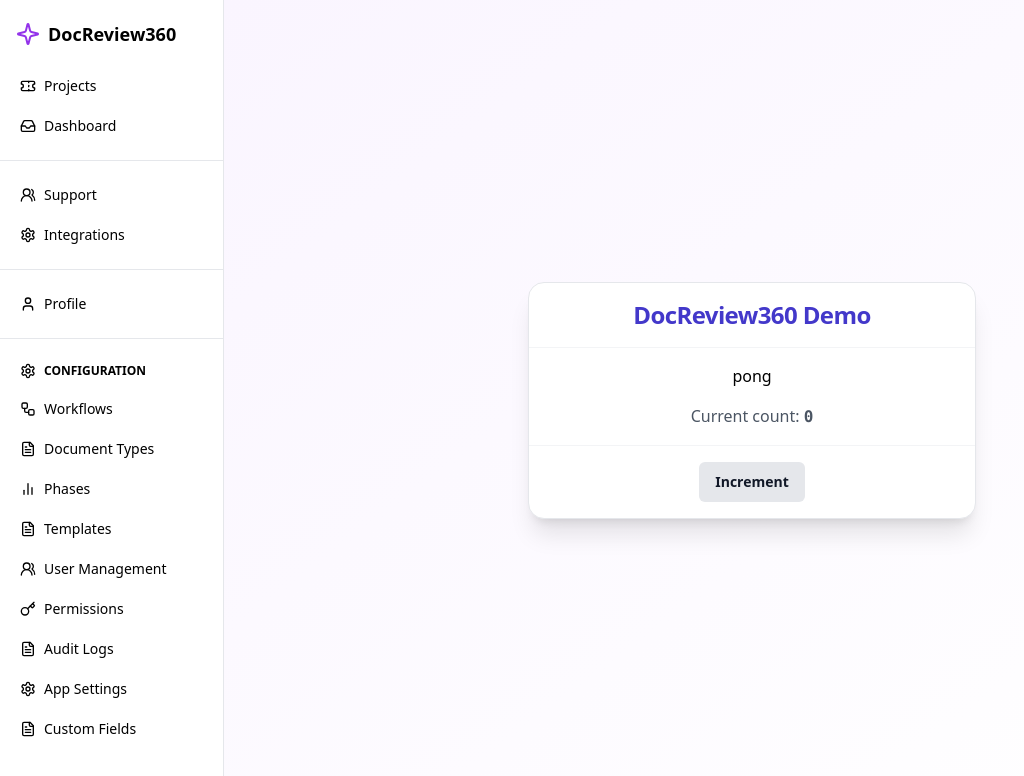
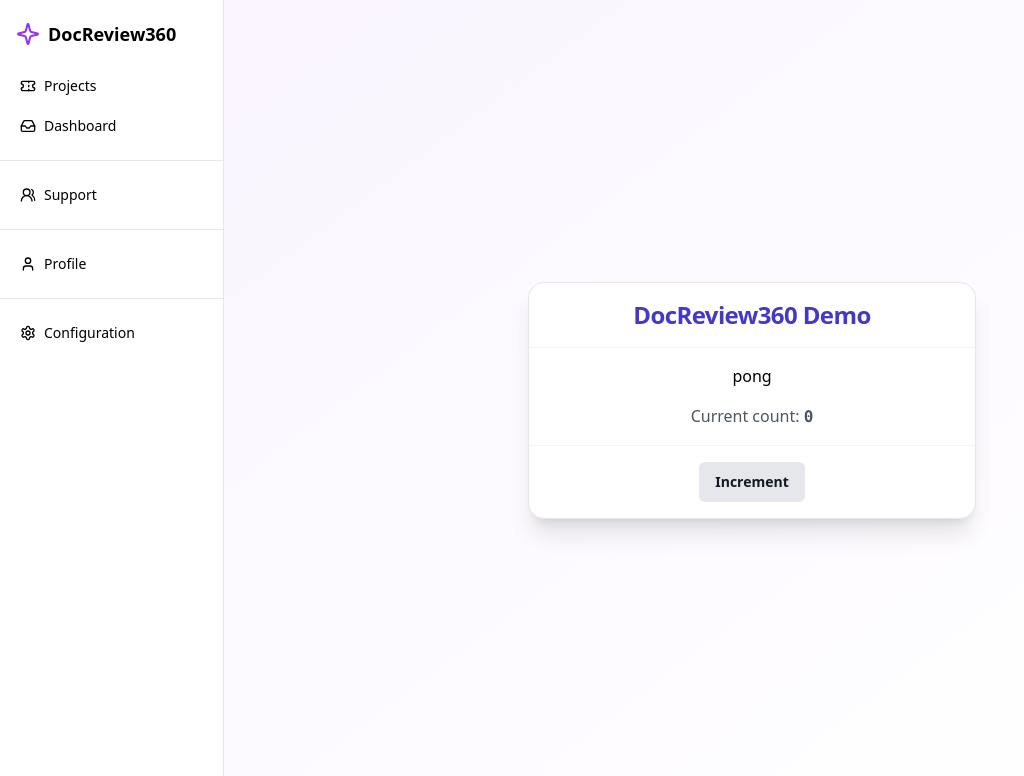
Before and after one commit to eputnam77/DocReview360, a Next.js app in the folder frontend/: page / in a window 1280 px wide. Shown: the top 776 px of the page, without its empty margins (0-1024 px from the left). Built offline with nearby package versions, Linux system fonts and the light colour scheme.

Commit message:
feat(frontend): add configuration page and simplify sidebar

```diff
--- a/frontend/components/workflow/Sidebar.tsx
+++ b/frontend/components/workflow/Sidebar.tsx
@@ -6,13 +6,9 @@ import {
   Sparkle,
   Ticket,
   Inbox,
-  Workflow,
-  FileText,
   Users2,
-  BarChart2,
   Settings,
   User,
-  Key,
 } from "lucide-react";
 import { cn } from "@/lib/utils";
 import { useUserStore } from "@/state/user";
@@ -22,25 +18,8 @@ const NAV = [
   { icon: <Inbox className="h-4 w-4" />, label: "Dashboard", href: "/dashboard" },
 ];
 
-const CONFIG = [
-  { icon: <Workflow className="h-4 w-4" />, label: "Workflows", href: "/workflows" },
-  { icon: <FileText className="h-4 w-4" />, label: "Document Types", href: "/document-types" },
-  { icon: <BarChart2 className="h-4 w-4" />, label: "Phases", href: "/phases" },
-  { icon: <FileText className="h-4 w-4" />, label: "Templates", href: "/templates" },
-  { icon: <Users2 className="h-4 w-4" />, label: "User Management", href: "/user-management" },
-  { icon: <Key className="h-4 w-4" />, label: "Permissions", href: "/permissions" },
-  { icon: <FileText className="h-4 w-4" />, label: "Audit Logs", href: "/audit-logs" },
-  { icon: <Settings className="h-4 w-4" />, label: "App Settings", href: "/app-settings" },
-  { icon: <FileText className="h-4 w-4" />, label: "Custom Fields", href: "/custom-fields" },
-];
-
 const SECONDARY = [
   { icon: <Users2 className="h-4 w-4" />, label: "Support", href: "/support" },
-  {
-    icon: <Settings className="h-4 w-4" />,
-    label: "Integrations",
-    href: "/integrations",
-  },
 ];
 
 const PROFILE = { icon: <User className="h-4 w-4" />, label: "Profile", href: "/profile" };
@@ -111,14 +90,12 @@ export default function Sidebar() {
       {isAdmin && (
         <>
           <hr className="my-4" />
-          <div className="px-2 space-y-1">
-            <div className="flex items-center gap-2 px-3 py-2 text-xs font-semibold uppercase text-muted-foreground">
-              <Settings className="h-4 w-4" />
-              <span>Configuration</span>
-            </div>
-            {CONFIG.map((item) => (
-              <NavItem key={item.label} {...item} />
-            ))}
+          <div className="px-2">
+            <NavItem
+              icon={<Settings className="h-4 w-4" />}
+              label="Configuration"
+              href="/settings"
+            />
           </div>
         </>
       )}
--- /dev/null
+++ b/frontend/pages/integrations.tsx
@@ -0,0 +1,9 @@
+import React from "react";
+
+export default function IntegrationsPage() {
+  return (
+    <div className="p-8">
+      <h1 className="text-2xl font-bold">Integrations</h1>
+    </div>
+  );
+}
--- /dev/null
+++ b/frontend/pages/settings.tsx
@@ -0,0 +1,31 @@
+import React from "react";
+import Link from "next/link";
+
+const CONFIG_ITEMS = [
+  { label: "Workflows", href: "/workflows" },
+  { label: "Document Types", href: "/document-types" },
+  { label: "Phases", href: "/phases" },
+  { label: "Templates", href: "/templates" },
+  { label: "User Management", href: "/user-management" },
+  { label: "Permissions", href: "/permissions" },
+  { label: "Audit Logs", href: "/audit-logs" },
+  { label: "App Settings", href: "/app-settings" },
+  { label: "Integrations", href: "/integrations" },
+];
+
+export default function ConfigurationPage() {
+  return (
+    <div className="p-8 space-y-4">
+      <h1 className="text-2xl font-bold">Configuration</h1>
+      <ul className="list-disc space-y-2 pl-6">
+        {CONFIG_ITEMS.map((item) => (
+          <li key={item.href}>
+            <Link href={item.href} className="text-indigo-700 underline">
+              {item.label}
+            </Link>
+          </li>
+        ))}
+      </ul>
+    </div>
+  );
+}
```
